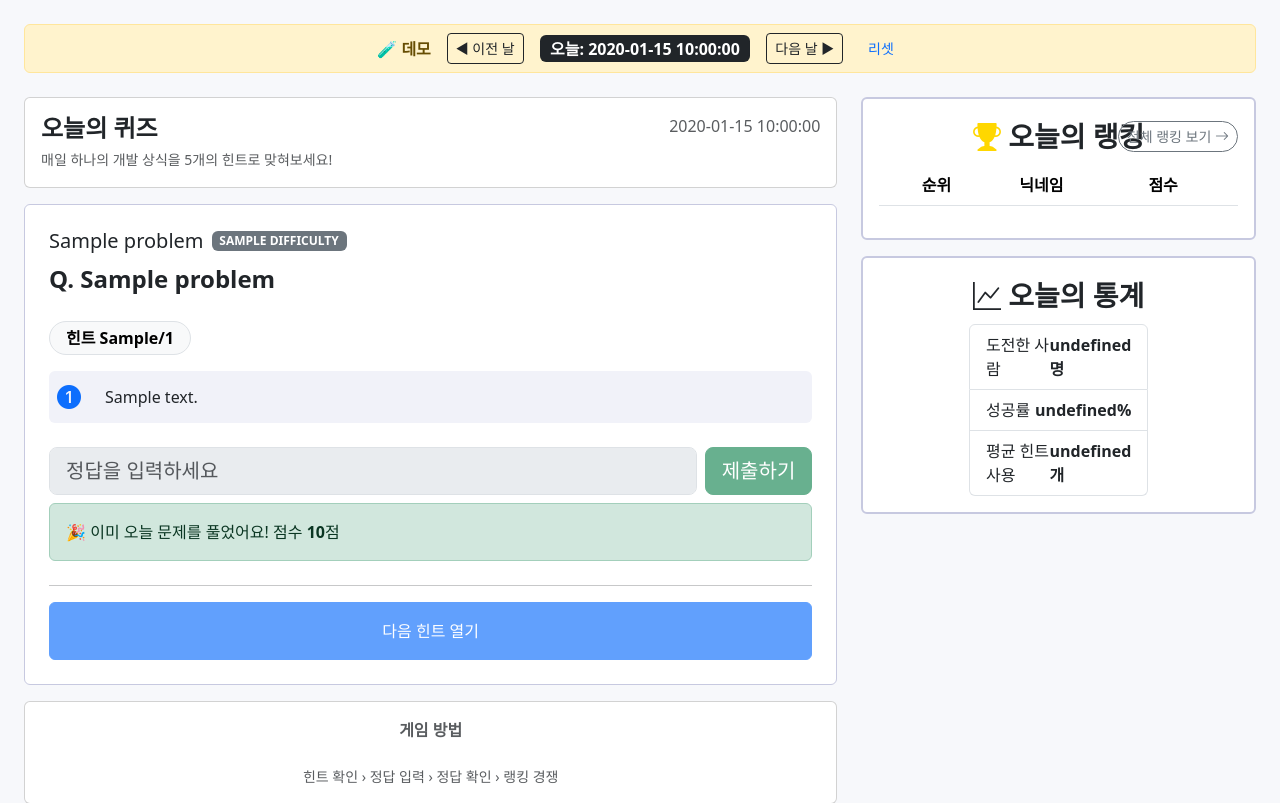
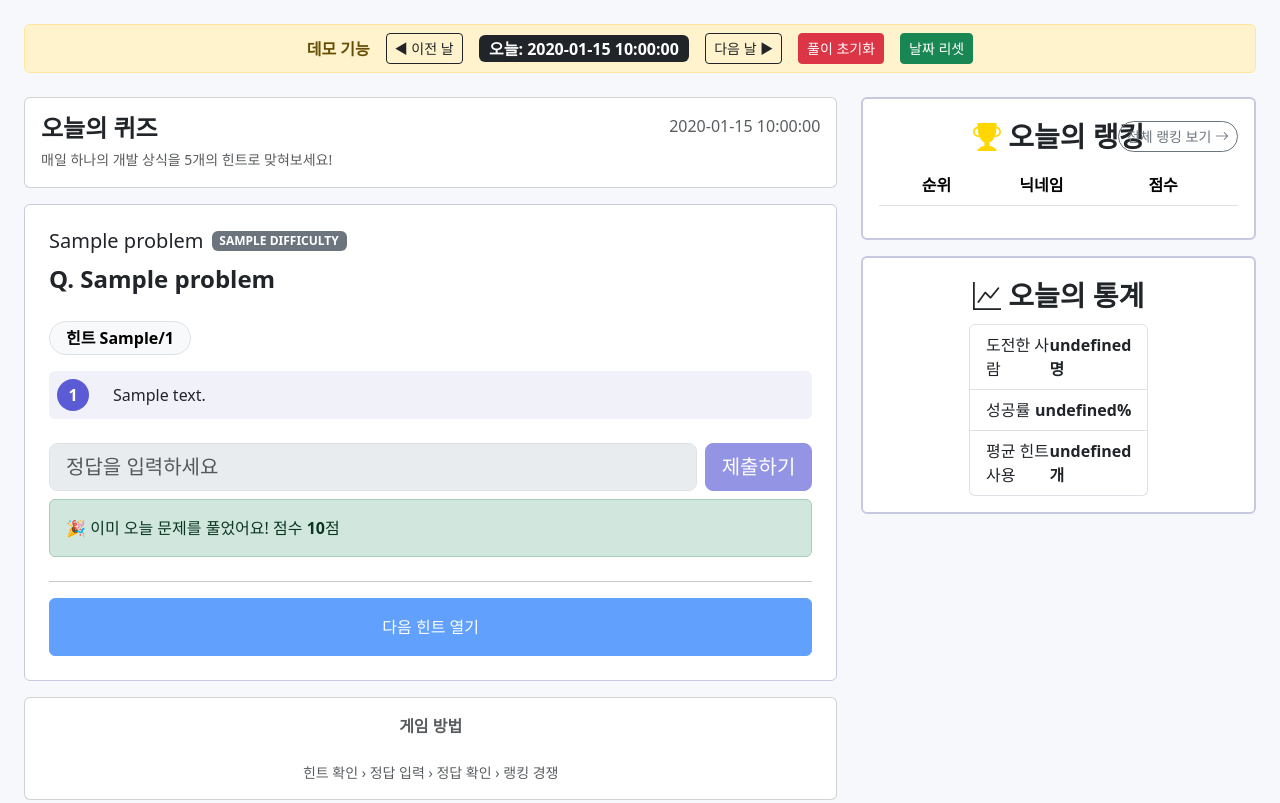
Before and after one commit to seo-dongyeon/DailyDrop, a Flask app: template templates/quiz/today.html in a window 1280 px wide. Shown: the part 64-867 px from the top of the page. Run offline with Flask 3, Linux system fonts and the light colour scheme; the template is opened without the code that fills it: most values are stand-ins (such as "Sample title", 1, 10 or a date in 2020); lists and menus that the app fills with data are empty.

Commit message:
feat: 문제풀이초기화버튼

```diff
--- a/templates/quiz/today.html
+++ b/templates/quiz/today.html
@@ -4,7 +4,7 @@
 
 <!-- ===== [데모 전용] 날짜 이동 바 — ⚠️ 배포 전 제거 ===== -->
 <div class="alert alert-warning d-flex align-items-center justify-content-center gap-3 mb-4 py-2">
-  <span class="fw-bold">🧪 데모</span>
+  <span class="fw-bold">데모 기능</span>
   <form method="post" action="{{ url_for('demo.shift_day') }}" class="d-inline m-0">
     <input type="hidden" name="days" value="-1">
     <button class="btn btn-sm btn-outline-dark">◀ 이전 날</button>
@@ -14,8 +14,11 @@
     <input type="hidden" name="days" value="1">
     <button class="btn btn-sm btn-outline-dark">다음 날 ▶</button>
   </form>
+  <form method="post" action="{{ url_for('demo.reset_solve') }}" class="d-inline m-0">
+    <button class="btn btn-sm btn-danger">풀이 초기화</button>
+  </form>
   <form method="post" action="{{ url_for('demo.reset') }}" class="d-inline m-0">
-    <button class="btn btn-sm btn-link text-decoration-none">리셋</button>
+    <button class="btn btn-sm btn-success text-decoration-none">날짜 리셋</button>
   </form>
 </div>
 
@@ -54,7 +57,8 @@
         <div id="hint-list" data-total="{{ problem.hints|length }}">
           {% for hint in problem.hints[:solve.hints_used] %}
           <div class="d-flex align-items-center gap-4 p-2 mb-2 rounded" style="background:#f1f2f9;">
-            <i class="bi bi-{{ loop.index }}-circle-fill text-primary fs-4"></i>
+            <span class="d-inline-flex align-items-center justify-content-center rounded-circle flex-shrink-0 fw-bold"
+              style="width:32px; height:32px; background-color:var(--brand); color:#fff;">{{ loop.index }}</span>
             <span>{{ hint.text }}</span>
           </div>
           {% endfor %}
@@ -65,7 +69,8 @@
         data-solved="{{ 'true' if solve.status == 'solved' else 'false' }}">
         <input id="answer-input" class="form-control form-control-lg flex-grow-1" placeholder="정답을 입력하세요"
           autocomplete="off">
-        <button type="submit" class="btn btn-success btn-lg px-3 flex-shrink-0">제출하기</button>
+        <button type="submit" class="btn btn-lg px-3 flex-shrink-0"
+          style="background-color:var(--brand); border-color:var(--brand); color:#fff;">제출하기</button>
       </form>
       <div id="result" class="mb-2">
         {% if solve.status == 'solved' %}
@@ -124,9 +129,9 @@
 
         var n = (parseInt($('#hint-count').text(), 10) || 0) + 1;
         var $row = $('<div class="d-flex align-items-center gap-4 p-2 mb-2 rounded" style="background:#f1f2f9;">'
-          + '<i class="bi bi-' + n + '-circle-fill text-primary fs-4"></i>'
-          + '<span></span></div>');
-        $row.find('span').text(res.message);
+          + '<span class="d-inline-flex align-items-center justify-content-center rounded-circle flex-shrink-0 fw-bold" style="width:32px;height:32px;background-color:var(--brand);color:#fff;">' + n + '</span>'
+          + '<span class="js-hint-text"></span></div>');
+        $row.find('.js-hint-text').text(res.message);
         $('#hint-list').append($row);
         $('#hint-count').text(n);
 
@@ -158,11 +163,11 @@
 
             var $row = $(
               '<div class="d-flex align-items-center gap-4 p-2 mb-2 rounded" style="background:#f1f2f9;">'
-              + '<i class="bi bi-' + n + '-circle-fill text-primary fs-4"></i>'
-              + '<span></span></div>'
+              + '<span class="d-inline-flex align-items-center justify-content-center rounded-circle flex-shrink-0 fw-bold" style="width:32px;height:32px;background-color:var(--brand);color:#fff;">' + n + '</span>'
+              + '<span class="js-hint-text"></span></div>'
             );
 
-            $row.find('span').text(res.message);
+            $row.find('.js-hint-text').text(res.message);
             $('#hint-list').append($row);
             $('#hint-count').text(n);
 
```
Also changed, not shown: demo/routes.py (+15 -4 lines). Lines whose indentation alone changed are shown as unchanged.
